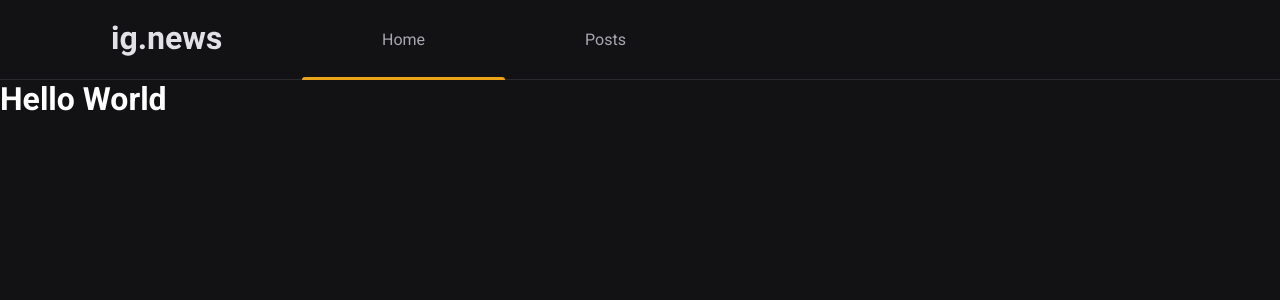
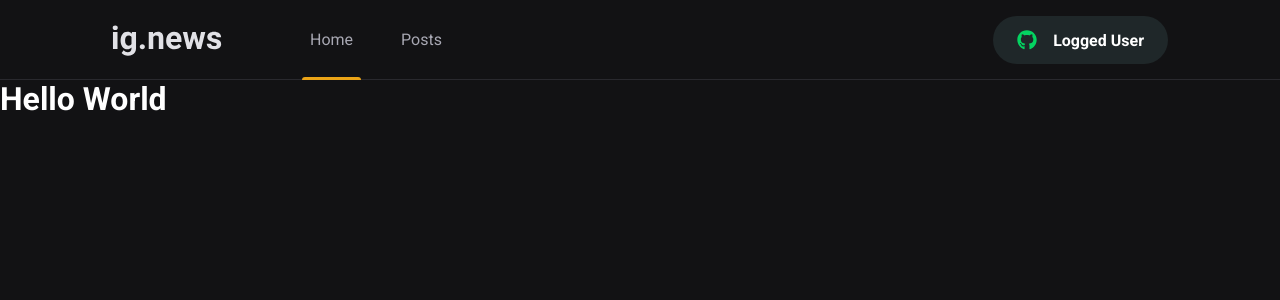
Before and after one commit to smfilho/ignite-ignews, a Next.js app: page / in a window 1280 px wide. Shown: the top 300 px of the page. Built offline with nearby package versions, Linux system fonts and the light colour scheme.

Commit message:
Header done - Styling git button

```diff
--- a/package.json
+++ b/package.json
@@ -11,6 +11,7 @@
     "next": "10.1.2",
     "react": "17.0.2",
     "react-dom": "17.0.2",
+    "react-icons": "^4.2.0",
     "sass": "^1.32.8"
   },
   "devDependencies": {
--- a/src/components/Header/index.tsx
+++ b/src/components/Header/index.tsx
@@ -1,15 +1,17 @@
-import styles from './styles.module.scss'
+import { SignInButton } from '../SignInButton';
+import styles from './styles.module.scss';
 
 export function Header() {
   return (
     <header className={styles.headerContainer}>
       <div className={styles.headerContent}>
-        <img src="/images/logo.svg" alt=""/>
+        <img src='/images/logo.svg' alt='' />
         <nav>
           <a className={styles.active}>Home</a>
-          <a href="#">Posts</a>
+          <a href='#'>Posts</a>
         </nav>
+        <SignInButton />
       </div>
     </header>
-  )
+  );
 }
--- a/src/components/Header/styles.module.scss
+++ b/src/components/Header/styles.module.scss
@@ -19,14 +19,18 @@
     a {
       display: inline-block;
       position: relative;
-      padding: 0 5rem;
+      padding: 0 0.5rem;
       height: 5rem;
       line-height: 5rem;
       color: var(--gray-300);
 
       transition: color 0.2s;
 
-      &:hover{
+      & + a {
+        margin-left: 2rem;
+      }
+
+      &:hover {
         color: var(--white);
       }
 
@@ -41,8 +45,9 @@
         background: var(--yellow-500);
       }
     }
+  }
 
-
-
+  button {
+    margin-left: auto;
   }
 }
--- /dev/null
+++ b/src/components/SignInButton/index.tsx
@@ -0,0 +1,19 @@
+import { FaGithub } from 'react-icons/fa';
+import {} from 'react-icons/fi';
+import styles from './styles.module.scss';
+
+export function SignInButton() {
+  const isUserLoggedIn = true;
+
+  return isUserLoggedIn ? (
+    <button type='button' className={styles.signInButton}>
+      <FaGithub color='#04d361' />
+      Logged User
+    </button>
+  ) : (
+    <button type='button' className={styles.signInButton}>
+      <FaGithub color='#eba417' />
+      Sign in with GitHub
+    </button>
+  );
+}
--- /dev/null
+++ b/src/components/SignInButton/styles.module.scss
@@ -0,0 +1,29 @@
+.signInButton {
+  height: 3rem;
+  border-radius: 3rem; // both same measures = 999999999... px
+  background: var(--gray-850);
+  border: 0;
+  padding: 0 1.5rem;
+
+  display: flex;
+  justify-content: center;
+  align-items: center;
+
+  color: var(--white);
+  font-weight: bold;
+
+  svg {
+    width: 20px;
+    height: 20px;
+  }
+
+  svg:first-child {
+    margin-right: 1rem;
+  }
+
+  transition: filter 0.2s;
+
+  &:hover {
+    filter: brightness(80%);
+  }
+}
--- a/src/pages/_document.tsx
+++ b/src/pages/_document.tsx
@@ -10,6 +10,7 @@ export default class MyDocument extends Document {
             href='https://fonts.googleapis.com/css2?family=Roboto:wght@400;700;900&display=swap'
             rel='stylesheet'
           />
+          <link rel='shortcut icon' href='favicon.png' type='image/png' />
         </Head>
         <body>
           <Main />
--- a/src/styles/global.scss
+++ b/src/styles/global.scss
@@ -5,11 +5,12 @@
 }
 
 :root {
-  --white: #FFFFFF;
+  --white: #ffffff;
 
   --gray-100: #e1e1e6;
   --gray-300: #a8a8b3;
   --gray-800: #29292e;
+  --gray-850: #1f2729;
   --gray-900: #121214;
 
   --cyan-500: #61dafb;
@@ -30,10 +31,14 @@
 
 body {
   background: var(--gray-900);
-  color: var(--white)
+  color: var(--white);
 }
 
-body, input, textarea, select, button {
+body,
+input,
+textarea,
+select,
+button {
   font: 400 1rem 'Roboto', sans-serif;
 }
 
```
Also changed, not shown: 1 other file (tests, documents, lock files or other folders).
